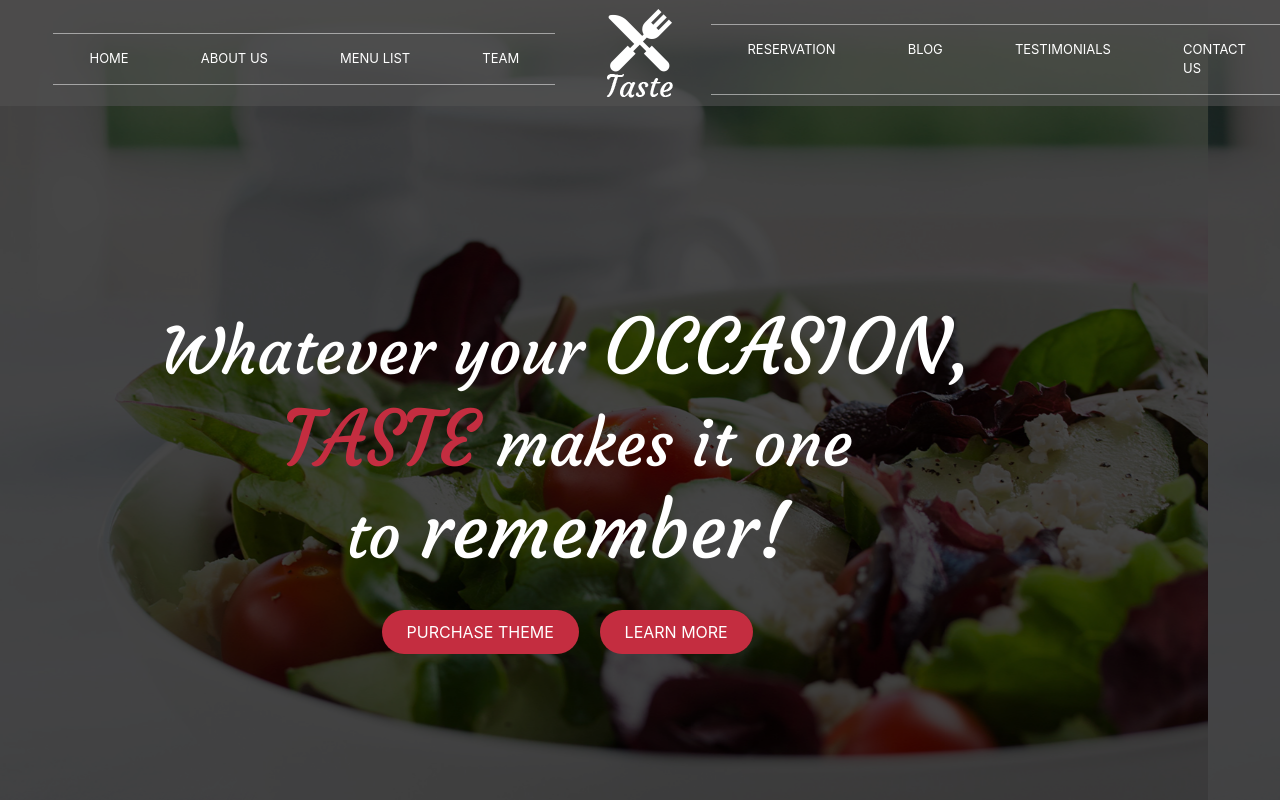
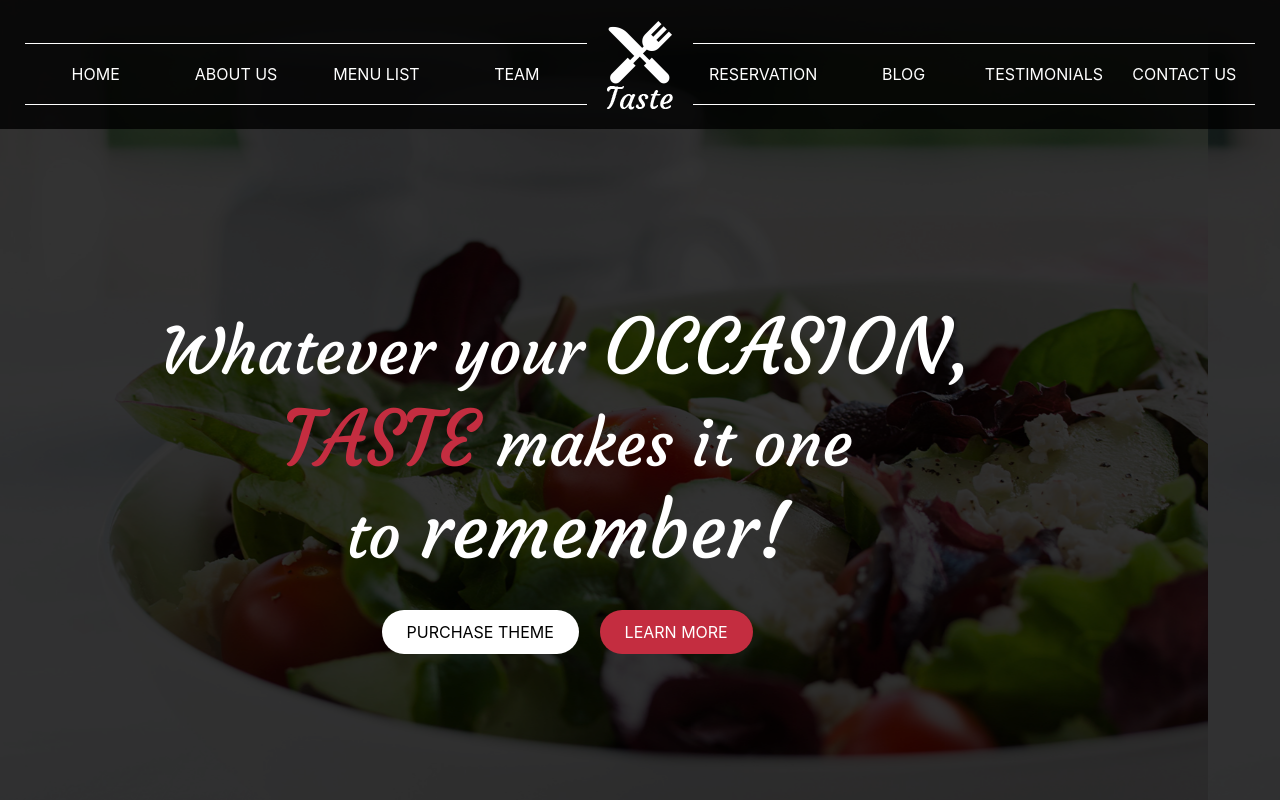
Before and after one commit to AdilM16/Site_du_shef, a plain HTML site: page index.html in a window 1280 px wide. Shown: the top 800 px of the page. Drawn offline with nearby package versions, Linux system fonts and the light colour scheme.

Commit message:
correctif NavBar

```diff
--- a/index.html
+++ b/index.html
@@ -9,23 +9,23 @@
     <link rel="stylesheet" href="./public/css/app.css">
 </head>
 
-<nav class="navbar navbar-expand justify-content-center fixed-top">
-    <ul class="d-flex ">
+
+<body>
+    <nav class="navbar justify-content-around fixed-top">
+        <ul class="navMenu d-flex text-center ">
             <li><a href="">HOME</a></li>
             <li><a href="">ABOUT US</a></li>
             <li><a href="">MENU LIST</a></li>
             <li><a href="">TEAM</a></li>
         </ul>
         <img src="./public/images/logo.png" alt="Logo">
-    <ul class="d-flex">
+        <ul class="navMenu d-flex text-center">
             <li><a href="">RESERVATION</a></li>
             <li><a href="">BLOG</a></li>
             <li><a href="">TESTIMONIALS</a></li>
             <li><a href="">CONTACT US</a></li>
         </ul>
     </nav>
-
-<body>
     <div id="carouselExampleIndicators" class="carousel slide" data-ride="carousel">
         <ol class="carousel-indicators">
             <li data-target="#carouselExampleIndicators" data-slide-to="0" class="active"></li>
@@ -199,7 +199,7 @@
                 </div>
             </div>
             <div class="">
-                <img src="./public/images/chef1.png" alt="">
+                <img src="./public/images/chef2.png" alt="">
                 <div class="nomChef">
                     Lorem Ipsum
                     <div class="infobull">
@@ -209,7 +209,7 @@
                 </div>
             </div>
             <div class="">
-                <img src="./public/images/chef1.png" alt="">
+                <img src="./public/images/chef3.png" alt="">
                 <div class="nomChef">
                     Lorem Ipsum
                     <div class="infobull">
@@ -219,7 +219,7 @@
                 </div>
             </div>
             <div class="">
-                <img src="./public/images/chef1.png" alt="">
+                <img src="./public/images/chef4.png" alt="">
                 <div class="nomChef">
                     Lorem Ipsum
                     <div class="infobull">
@@ -311,6 +311,7 @@
         </div>
     </section>
     <footer>
+        <div class="bg_footer">
         <div class="d-flex justify-content-between w-75 m-auto text-white pt-5">
             <div class=" about px-3">
                 <h2 class="mb-4">ABOUT US</h2>
@@ -344,9 +345,8 @@
         </div>
         <div class="bg-danger  mt-5 h-25">
         </div>
+    </div>
     </footer>
-
-
 
     <!-- jquery -->
     <script src="./node_modules/jquery/dist/jquery.js"></script>
--- a/src/scss/module/_banner.scss
+++ b/src/scss/module/_banner.scss
@@ -5,7 +5,7 @@
         background-image:  url(../images/banner1.jpg);
         background-size: cover;
         background-blend-mode:multiply;
-        background-color: rgba(0, 0, 0, 0.726);
+        background-color: rgba(0, 0, 0, 0.8);
         height: 925px;
     }
     .txtBanner {
@@ -33,6 +33,10 @@
                 padding: 10px 25px;
                 margin: 3% 1%;
             }
+            button:first-of-type{
+                background-color: white;
+                color: black;
+            }
             button:last-of-type{
                 background-color: rgb(196,45,64);
                 color: white;
--- a/src/scss/module/_footer.scss
+++ b/src/scss/module/_footer.scss
@@ -1,6 +1,7 @@
-footer {
+.bg_footer {
     background-image: url(../images/footer_background.jpg);
     height: 350px;
+
     .about{
         width: 35%;
 
--- a/src/scss/module/_navbar.scss
+++ b/src/scss/module/_navbar.scss
@@ -1,19 +1,19 @@
-nav {
-    background-color: rgba(83, 83, 83, 0.596);
-    position: absolute;
-    ul{
+nav{
+    background-color: rgba(0, 0, 0, 0.8);
+    .navMenu{
         padding: 0;
-        margin: 0 3%;
-        margin-top: 1%;
-        width: 100%;
+        width: 45%;
+        justify-content: center;
+        border-top: solid white 1px;
+        border-bottom: solid white 1px;
+        margin-top: 35px;
         li{
-            border-bottom: 1px solid rgba(255, 255, 255, 0.5);
-            border-top: 1px solid rgba(255, 255, 255, 0.5);
             list-style: none;
-            padding: 15px 7%;
-            font-size: small;
-
+            width: 90%;
+            height: 60px;
+            padding-top:18px;
             a{
+                text-decoration: none;
                 color: white;
             }
         }
--- a/src/scss/module/style.scss
+++ b/src/scss/module/style.scss
@@ -8,9 +8,9 @@
 @import "./table";
 @import "./testimonials";
 
-// body {
-//     font-family: 'Courgette', cursive;
-// }
+body {
+    margin: 0;
+}
 h1{
     font-family: 'Courgette', cursive;
 }
```
Also changed, not shown: public/css/app.css, 1 other file. Lines whose indentation alone changed are shown as unchanged.
